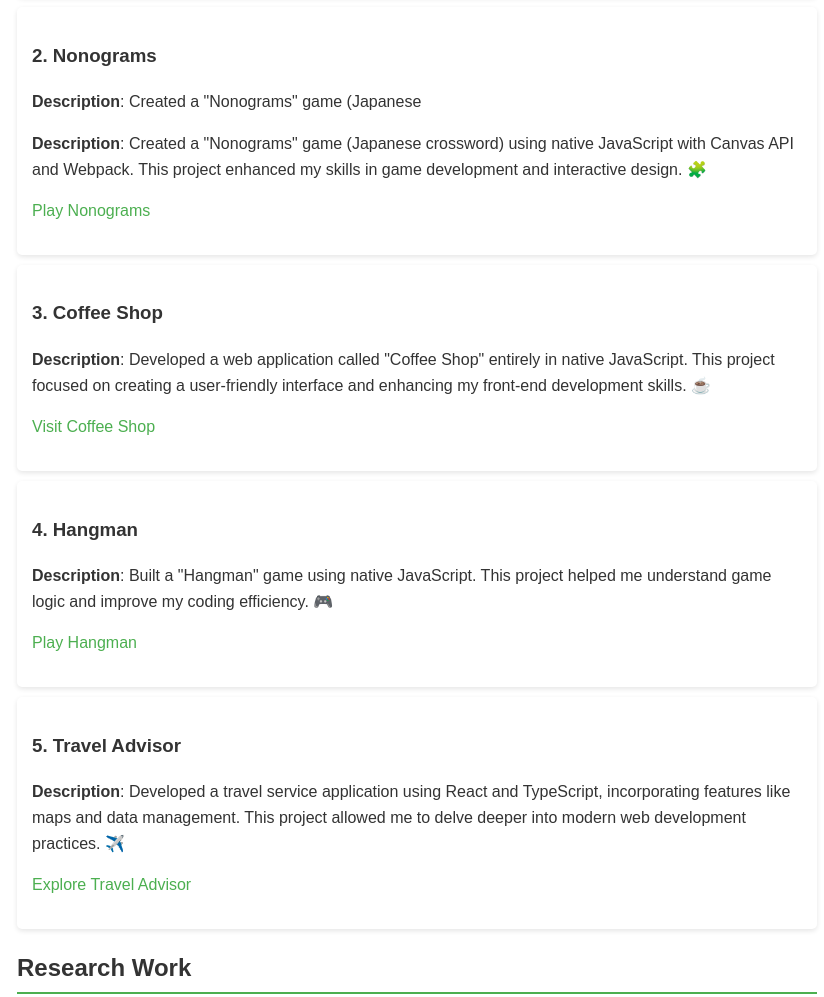
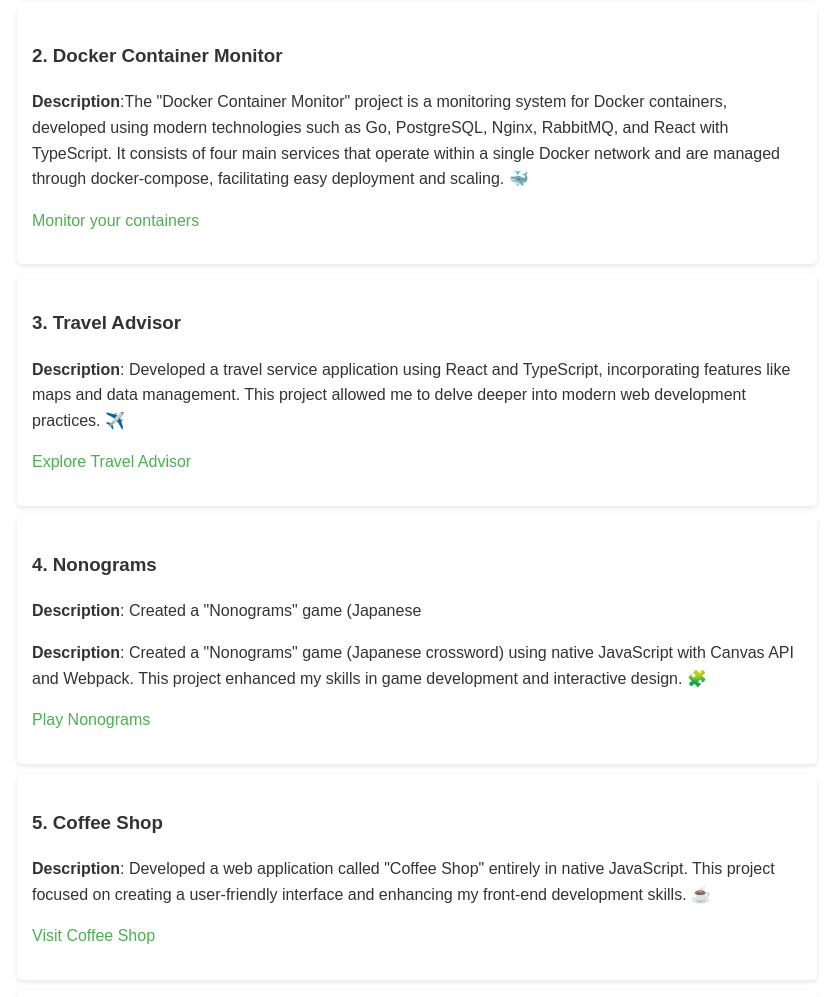
Before and after one commit to yermaka-a/resume, a plain HTML site: page index.html in a window 1280 px wide. Shown: the part 1145-2142 px from the top of the page, without its empty margins (223-1047 px from the left). Drawn offline with Linux system fonts and the light colour scheme.

Commit message:
Update index.html

```diff
--- a/index.html
+++ b/index.html
@@ -90,34 +90,43 @@
         <p><a href="https://github.com/yermaka-a/Transport-Demand-Assessment">Visualize correspondence structures</a></p>
     </div>
 
+  <div class="project">
+        <h3>2. Docker Container Monitor</h3>
+        <p><strong>Description</strong>:The "Docker Container Monitor" project is a monitoring system for Docker containers, developed using modern technologies such as Go, PostgreSQL, Nginx, RabbitMQ, and React with TypeScript. It consists of four main services that operate within a single Docker network and are managed through docker-compose, facilitating easy deployment and scaling. 🐳</p>
+        <p><a href="https://github.com/yermaka-a/Docker-Container-Monitor">Monitor your containers</a></p>
+    </div>
+
+  <div class="project">
+        <h3>3. Travel Advisor</h3>
+        <p><strong>Description</strong>: Developed a travel service application using React and TypeScript, incorporating features like maps and data management. This project allowed me to delve deeper into modern web development practices. ✈️</p>
+        <p><a href="https://github.com/yermaka-a/Travel-Advisor">Explore Travel Advisor</a></p>
+    </div>
+
     <div class="project">
-        <h3>2. Nonograms</h3>
+        <h3>4. Nonograms</h3>
         <p><strong>Description</strong>: Created a "Nonograms" game (Japanese
         <p><strong>Description</strong>: Created a "Nonograms" game (Japanese crossword) using native JavaScript with Canvas API and Webpack. This project enhanced my skills in game development and interactive design. 🧩</p>
         <p><a href="https://github.com/yermaka-a/nonograms">Play Nonograms</a></p>
     </div>
 
     <div class="project">
-        <h3>3. Coffee Shop</h3>
+        <h3>5. Coffee Shop</h3>
         <p><strong>Description</strong>: Developed a web application called "Coffee Shop" entirely in native JavaScript. This project focused on creating a user-friendly interface and enhancing my front-end development skills. ☕</p>
         <p><a href="https://github.com/yermaka-a/coffee-house-week">Visit Coffee Shop</a></p>
     </div>
 
     <div class="project">
-        <h3>4. Hangman</h3>
+        <h3>6. Hangman</h3>
         <p><strong>Description</strong>: Built a "Hangman" game using native JavaScript. This project helped me understand game logic and improve my coding efficiency. 🎮</p>
         <p><a href="https://github.com/yermaka-a/hangman">Play Hangman</a></p>
-    </div>
-
-    <div class="project">
-        <h3>5. Travel Advisor</h3>
-        <p><strong>Description</strong>: Developed a travel service application using React and TypeScript, incorporating features like maps and data management. This project allowed me to delve deeper into modern web development practices. ✈️</p>
-        <p><a href="https://github.com/yermaka-a/Travel-Advisor">Explore Travel Advisor</a></p>
     </div>
 
     <h2>Research Work</h2>
     <p><strong>Topic</strong>: Development of a Statistical Data Visualization Tool 📊</p>
     <p><a href="https://angtu.editorum.ru/ru/nauka/article/84184/view">View Article</a></p>
+
+    <p><strong>Topic</strong>: Transport Demand Assessment 🚗</p>
+    <p>Software Registration No. 2025610798: <a href="https://new.fips.ru/registers-doc-view/fips_servlet?DB=EVM&DocNumber=2025610798&TypeFile=html">View registration</a></p>
 
     <h2>Additional Information</h2>
     <ul>
```
